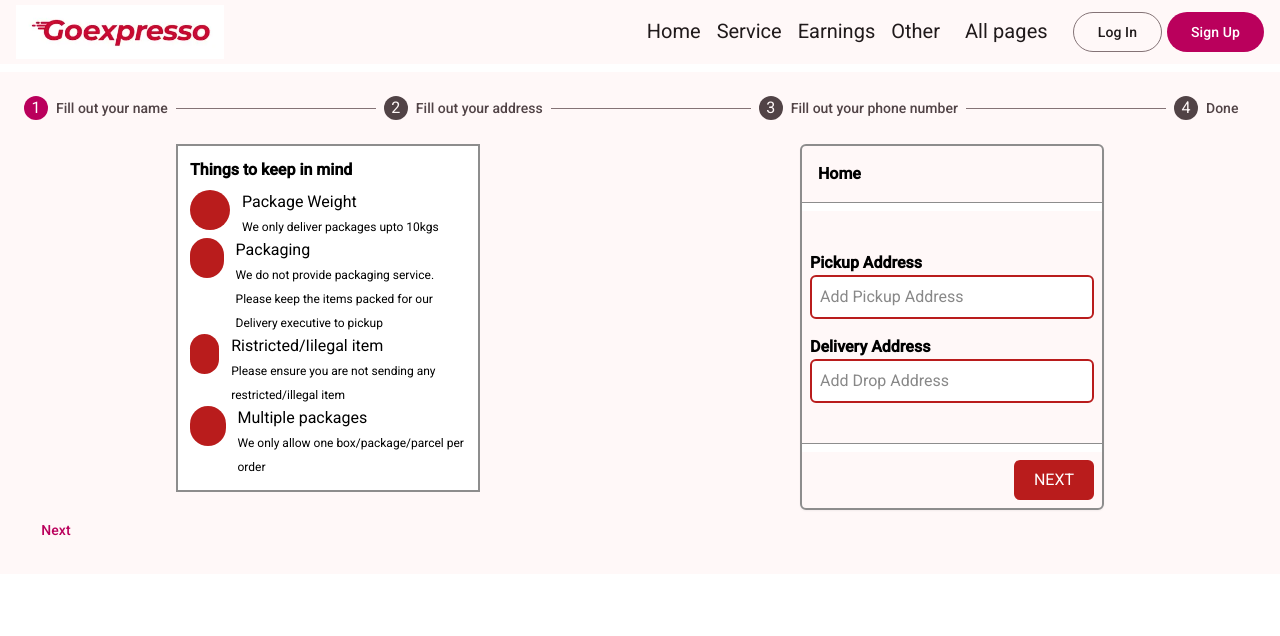
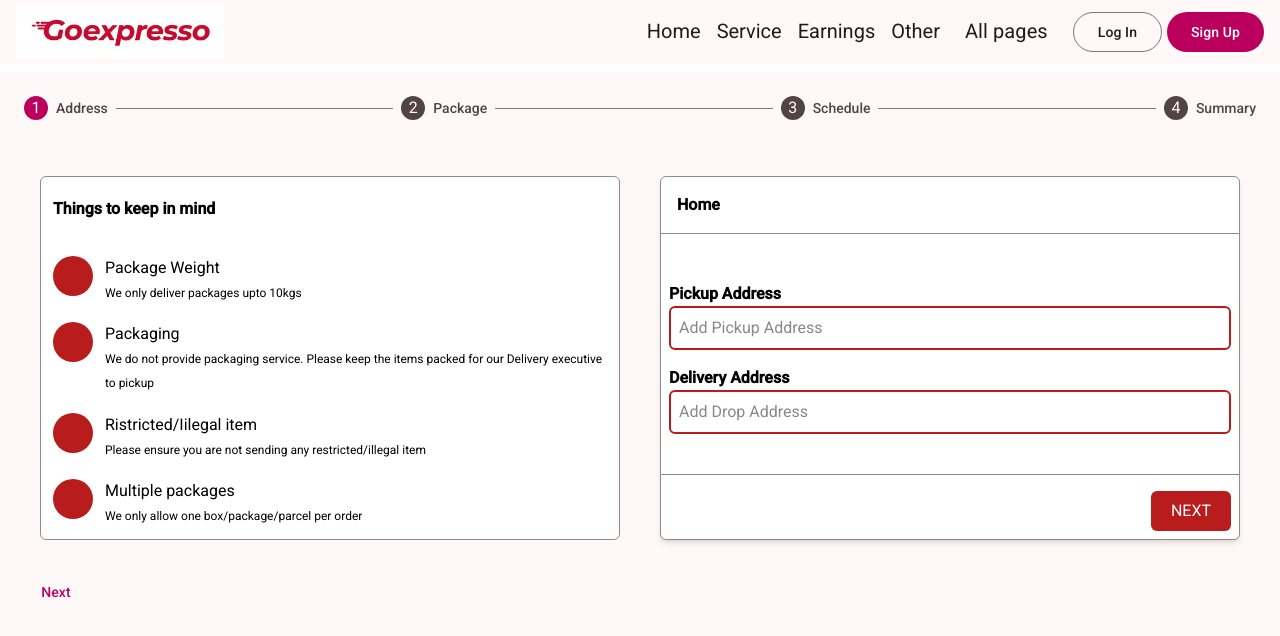
Before and after one commit to akashsinghdhakad/goexpresso_web, an Angular app: page /parcel-page in a window 1280 px wide. Shown: the top 636 px of the page. Built offline with nearby package versions, Linux system fonts and the light colour scheme.

Commit message:
for demo

```diff
--- a/src/app/components/mat-comp/stepped-path/stepped-path.component.html
+++ b/src/app/components/mat-comp/stepped-path/stepped-path.component.html
@@ -7,18 +7,18 @@
     }
   }
 
-  <mat-stepper
+  <mat-stepper #stepper
     class="example-stepper"
     [orientation]="(stepperOrientation | async)!">
-    <mat-step [stepControl]="firstFormGroup" label="Fill out your name">
+    <mat-step  [stepControl]="firstFormGroup" label="Address">
       <form [formGroup]="firstFormGroup">
-      <app-address-page></app-address-page>
+      <app-address-page (notifyParent)="onChildFunctionCalled()" ></app-address-page>
         <div>
-          <button mat-button matStepperNext>Next</button>
+          <button (click)="onNextStep()" mat-button >Next</button>
         </div>
       </form>
     </mat-step>
-    <mat-step [stepControl]="secondFormGroup" label="Fill out your address">
+    <mat-step [stepControl]="secondFormGroup" label="Package">
       <form [formGroup]="secondFormGroup">
       <app-package-details-page></app-package-details-page>
         <div>
@@ -27,7 +27,7 @@
         </div>
       </form>
     </mat-step>
-    <mat-step [stepControl]="thirdFormGroup" label="Fill out your phone number">
+    <mat-step [stepControl]="thirdFormGroup" label="Schedule">
       <form [formGroup]="thirdFormGroup">
        <app-schedule-page></app-schedule-page>
         <div>
@@ -37,7 +37,7 @@
       </form>
     </mat-step>
     <mat-step>
-      <ng-template matStepLabel>Done</ng-template>
+      <ng-template matStepLabel>Summary</ng-template>
       <p>You are now done.</p>
       <div>
         <button mat-button matStepperPrevious>Back</button>
--- a/src/app/components/mat-comp/stepped-path/stepped-path.component.ts
+++ b/src/app/components/mat-comp/stepped-path/stepped-path.component.ts
@@ -1,7 +1,7 @@
-import { Component, inject } from '@angular/core';
+import { Component, inject, viewChild, ViewChild } from '@angular/core';
 import { FormBuilder, Validators, FormsModule, ReactiveFormsModule } from '@angular/forms';
 import { BreakpointObserver } from '@angular/cdk/layout';
-import { StepperOrientation, MatStepperModule } from '@angular/material/stepper';
+import { StepperOrientation, MatStepperModule, MatStepper } from '@angular/material/stepper';
 import { Observable } from 'rxjs';
 import { map } from 'rxjs/operators';
 import { MatButtonModule } from '@angular/material/button';
@@ -25,11 +25,12 @@ import { SchedulePageComponent } from "../../../pages/parcel-pages/schedule-page
     AddressPageComponent,
     PackageDetailsPageComponent,
     SchedulePageComponent
-],
+  ],
   templateUrl: './stepped-path.component.html',
   styleUrl: './stepped-path.component.css'
 })
 export class SteppedPathComponent {
+
   private _formBuilder = inject(FormBuilder);
 
   firstFormGroup = this._formBuilder.group({
@@ -50,4 +51,14 @@ export class SteppedPathComponent {
       .observe('(min-width: 800px)')
       .pipe(map(({ matches }) => (matches ? 'horizontal' : 'vertical')));
   }
+
+  @ViewChild('stepper') stepper!: MatStepper;
+  @ViewChild(AddressPageComponent) addressPage!: AddressPageComponent;
+  onNextStep(): void {
+    this.stepper.next();
+  }
+  onChildFunctionCalled() {
+    this.onNextStep();
+    console.log('Function in SteppedPathComponent called by child!');
+  }
 }
--- a/src/app/pages/parcel-pages/address-page/address-page.component.html
+++ b/src/app/pages/parcel-pages/address-page/address-page.component.html
@@ -1,23 +1,24 @@
-<div class="columns-2">
-    <div class="block m-auto w-1/2  bg-white border-2 p-3">
-        <h4 class="font-bold pb-2">Things to keep in mind </h4>
+<div class="container p-4 mx-auto">
+    <div class="grid max-sm:grid-cols-1 grid-cols-2 gap-10 my-4">
+        <div class="flex flex-col justify-between bg-white border p-3 rounded-md">
+            <h4 class="font-bold pb-2 my-2">Things to keep in mind </h4>
 
             <div class="flex">
-            <div class="block w-10 h-10 bg-red-700 rounded-full mr-3">
+                <div class="block">
+                    <div class="block w-10 h-10 bg-red-700 rounded-full mr-3"></div>
+                </div>
 
-            </div>
-            <div class="block ">
+                <div class="block">
                     <h6 class="">Package Weight </h6>
                     <small class="text-xs">We only deliver packages upto 10kgs</small>
                 </div>
             </div>
 
-
             <div class="flex">
-            <div class="block w-20 h-10 bg-red-700 rounded-full mr-3">
-
+                <div class="block">
+                    <div class="block w-10 h-10 bg-red-700 mr-3 rounded-full"></div>
                 </div>
-            <div class="block ">
+                <div class="block">
                     <h6 class="">Packaging</h6>
                     <small class="text-xs">We do not provide packaging service. Please keep the
                         items packed for our Delivery executive to pickup</small>
@@ -27,8 +28,9 @@
 
 
             <div class="flex">
+                <div class="block">
                     <div class="block w-10 h-10 bg-red-700 rounded-full mr-3">
-
+                    </div>
                 </div>
                 <div class="block ">
                     <h6> Ristricted/Iilegal item </h6>
@@ -38,8 +40,10 @@
 
 
             <div class="flex">
+                <div class="block">
                     <div class="block w-10 h-10 bg-red-700 rounded-full mr-3">
 
+                    </div>
                 </div>
                 <div class="block ">
                     <h6>Multiple packages</h6>
@@ -47,25 +51,29 @@
                 </div>
             </div>
 
+        </div>
 
-    </div>
-    <div class="block m-auto w-1/2 rounded-md border-2 shadow-sm">
+
+        <div class="block rounded-md shadow-md border bg-white">
             <h4 class="p-4 font-bold">Home</h4>
             <hr class="p-1 bg-white">
             <div class="p-2 my-4">
                 <div class="block w-full my-4">
                     <label class="font-semibold" for="">Pickup Address</label>
                     <input type="text" class="rounded-md border-2 border-red-700 w-full p-2"
-                    placeholder="Add Pickup Address"> <br>
+                        placeholder="Add Pickup Address">
+                    <br>
                 </div>
                 <div class="block w-full my-4">
                     <label class="font-semibold my-2" for="">Delivery Address</label>
-                <input type="text" class="rounded-md border-2 border-red-700 w-full p-2" placeholder="Add Drop Address">
+                    <input type="text" class="rounded-md border-2 border-red-700 w-full p-2"
+                        placeholder="Add Drop Address">
                 </div>
             </div>
             <hr class="bg-white p-1">
             <div class="flex justify-end p-2">
-            <button class="bg-red-700 text-white px-5 py-2 rounded-md ">NEXT</button>
+                <button (click)="triggerParentFunction()" class="bg-red-700 text-white px-5 py-2 rounded-md " >NEXT</button>
             </div>
         </div>
     </div>
+</div>
--- a/src/app/pages/parcel-pages/address-page/address-page.component.ts
+++ b/src/app/pages/parcel-pages/address-page/address-page.component.ts
@@ -1,4 +1,5 @@
-import { Component } from '@angular/core';
+import { Component, EventEmitter, Output } from '@angular/core';
+
 
 
 @Component({
@@ -8,5 +9,12 @@ import { Component } from '@angular/core';
   styleUrl: './address-page.component.css'
 })
 export class AddressPageComponent {
+  someFunction() {
+    console.log('Function in AddressPageComponent called!');
+  }
+  @Output() notifyParent = new EventEmitter<void>();
 
+  triggerParentFunction() {
+    this.notifyParent.emit(); // Notify the parent component
+  }
 }
--- a/src/app/pages/parcel-pages/package-details-page/package-details-page.component.html
+++ b/src/app/pages/parcel-pages/package-details-page/package-details-page.component.html
@@ -9,7 +9,7 @@
 
 <div class="grid gap-4 md:grid-cols-2 lg:grid-cols-2">
   <div class="block p-7">
-    <div class="block m-auto w-1/2 p-5 bg-white border-2   rounded-md">
+    <div class="block m-auto w-1/2 p-5 bg-white border-2 p-3 rounded-md">
       <h4 class="font-bold pb-2">Order Summary </h4>
       <h3 class="text-3xl my-3">Address Details</h3>
       <div class="text-red-700 px-4 text-2xl">
```
Lines whose indentation alone changed are shown as unchanged.
